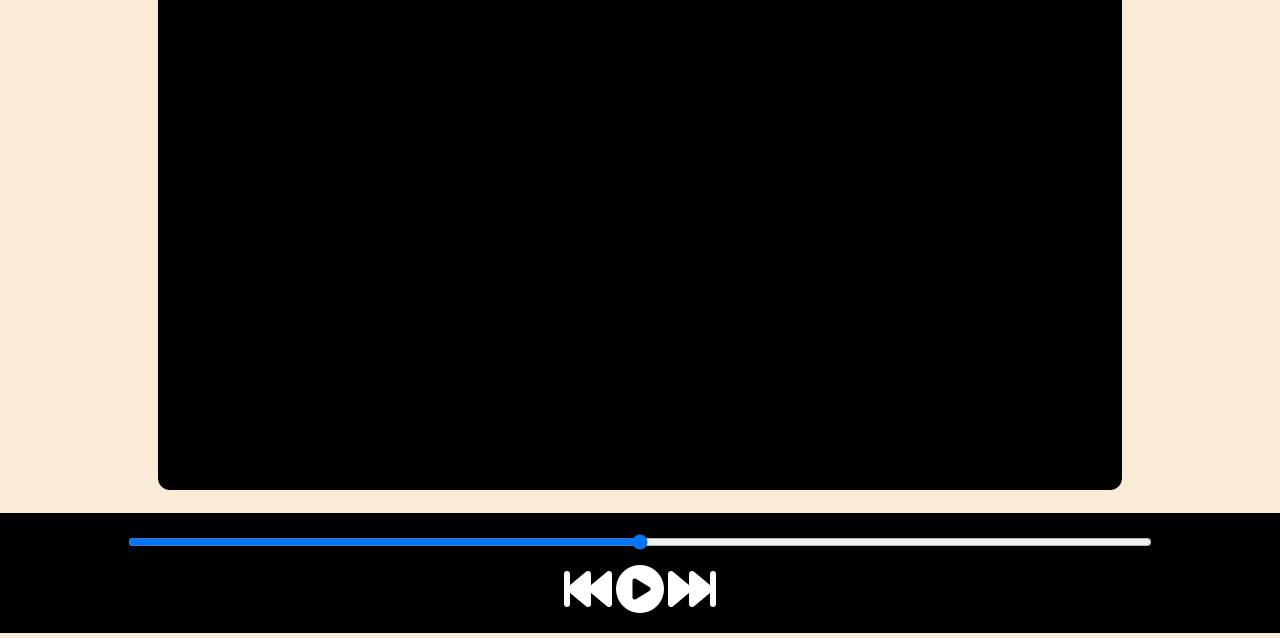
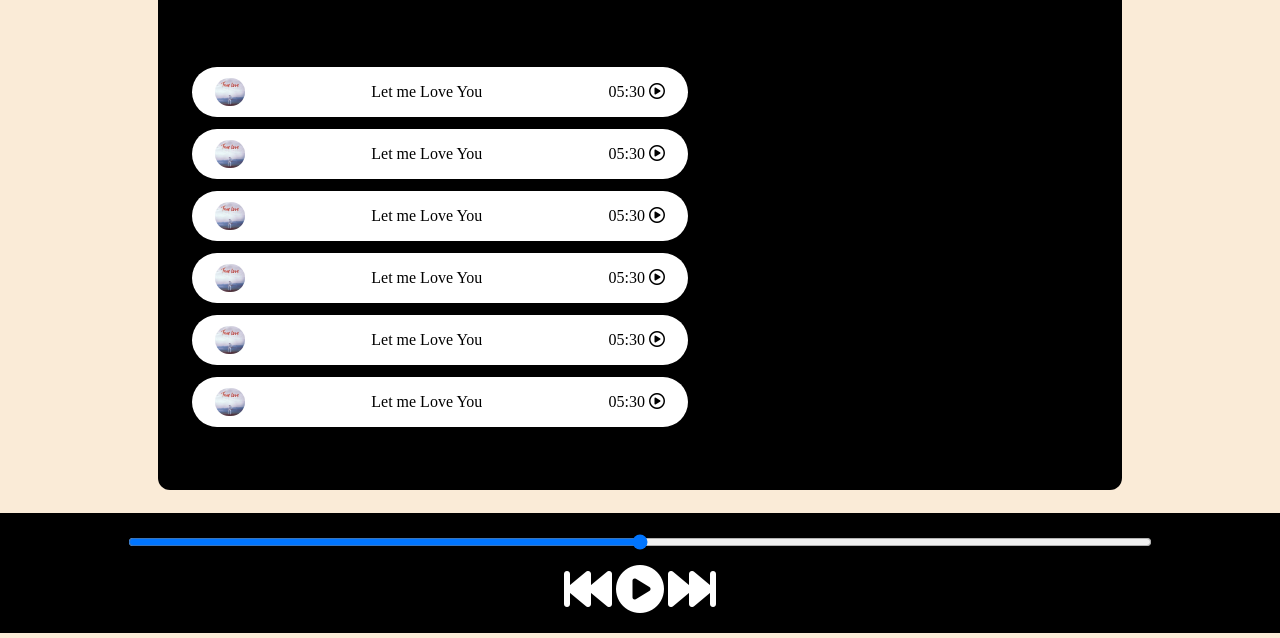
Before and after one commit to varshaalate/Spotify-Clone, a plain HTML site: page index.html in a window 1280 px wide. Shown: the part 162-800 px from the top of the page. Drawn offline with Linux system fonts and the light colour scheme.

Commit message:
Updated Ui and CSS

```diff
--- a/index.html
+++ b/index.html
@@ -21,7 +21,59 @@
     </nav>
 
     <div class="container">
-      <div class="songList"><h1>Best Of NCS - No Copyright Sounds</h1></div>
+      <div class="songList">
+        <h1>Best Of NCS - No Copyright Sounds</h1>
+        <div class="songItemContainer">
+          <div class="songItem">
+            <img src="assets/cover.jpg" alt="Song" />
+            <span>Let me Love You</span>
+            <span class="songListPlay"
+              ><span class="timestamp"
+                >05:30 <i class="far far-3x fa-play-circle"></i></span
+            ></span>
+          </div>
+          <div class="songItem">
+            <img src="assets/cover.jpg" alt="Song" />
+            <span>Let me Love You</span>
+            <span class="songListPlay"
+              ><span class="timestamp"
+                >05:30 <i class="far far-3x fa-play-circle"></i></span
+            ></span>
+          </div>
+          <div class="songItem">
+            <img src="assets/cover.jpg" alt="Song" />
+            <span>Let me Love You</span>
+            <span class="songListPlay"
+              ><span class="timestamp"
+                >05:30 <i class="far far-3x fa-play-circle"></i></span
+            ></span>
+          </div>
+          <div class="songItem">
+            <img src="assets/cover.jpg" alt="Song" />
+            <span>Let me Love You</span>
+            <span class="songListPlay"
+              ><span class="timestamp"
+                >05:30 <i class="far far-3x fa-play-circle"></i></span
+            ></span>
+          </div>
+          <div class="songItem">
+            <img src="assets/cover.jpg" alt="Song" />
+            <span>Let me Love You</span>
+            <span class="songListPlay"
+              ><span class="timestamp"
+                >05:30 <i class="far far-3x fa-play-circle"></i></span
+            ></span>
+          </div>
+          <div class="songItem">
+            <img src="assets/cover.jpg" alt="Song" />
+            <span>Let me Love You</span>
+            <span class="songListPlay"
+              ><span class="timestamp"
+                >05:30 <i class="far far-3x fa-play-circle"></i></span
+            ></span>
+          </div>
+        </div>
+      </div>
       <div class="songBanner"></div>
     </div>
 
--- a/style.css
+++ b/style.css
@@ -71,3 +71,32 @@ nav li{
 #myProgressBar{
     width: 80vw;
 }
+
+.songItem{
+    height: 50px;
+    display: flex;
+    background-color: white;
+    color: black;
+    margin: 12px 0;
+    justify-content: space-between;
+    align-items: center;
+    border-radius: 34px;
+}
+
+.songItem img{
+    width: 30px;
+    margin: 0 23px;
+    border-radius: 34px;
+}
+
+.timestamp{
+    margin: 0 23px;
+}
+
+.timestamp i{
+    cursor: pointer;
+}
+
+.songItemContainer{
+    margin-top: 70px;
+}
```
Also changed, not shown: assets/cover.jpg (added).
